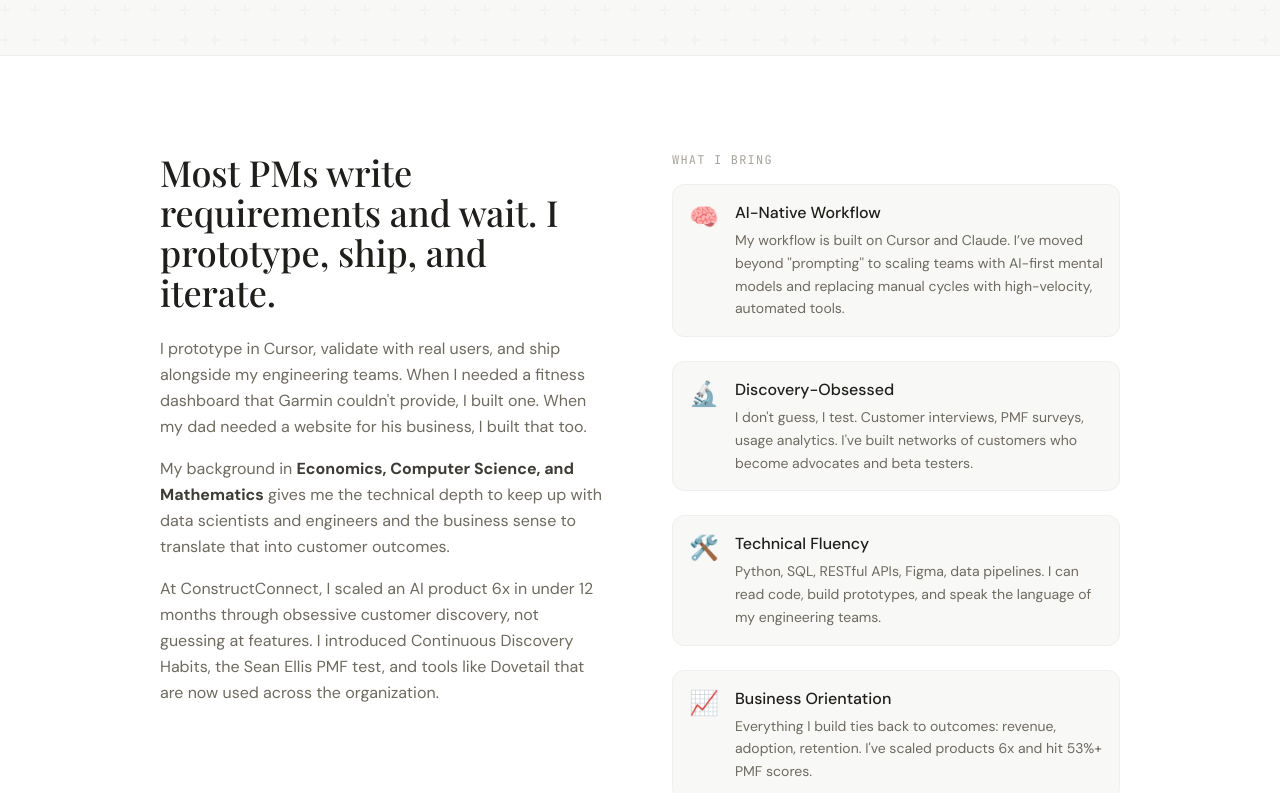
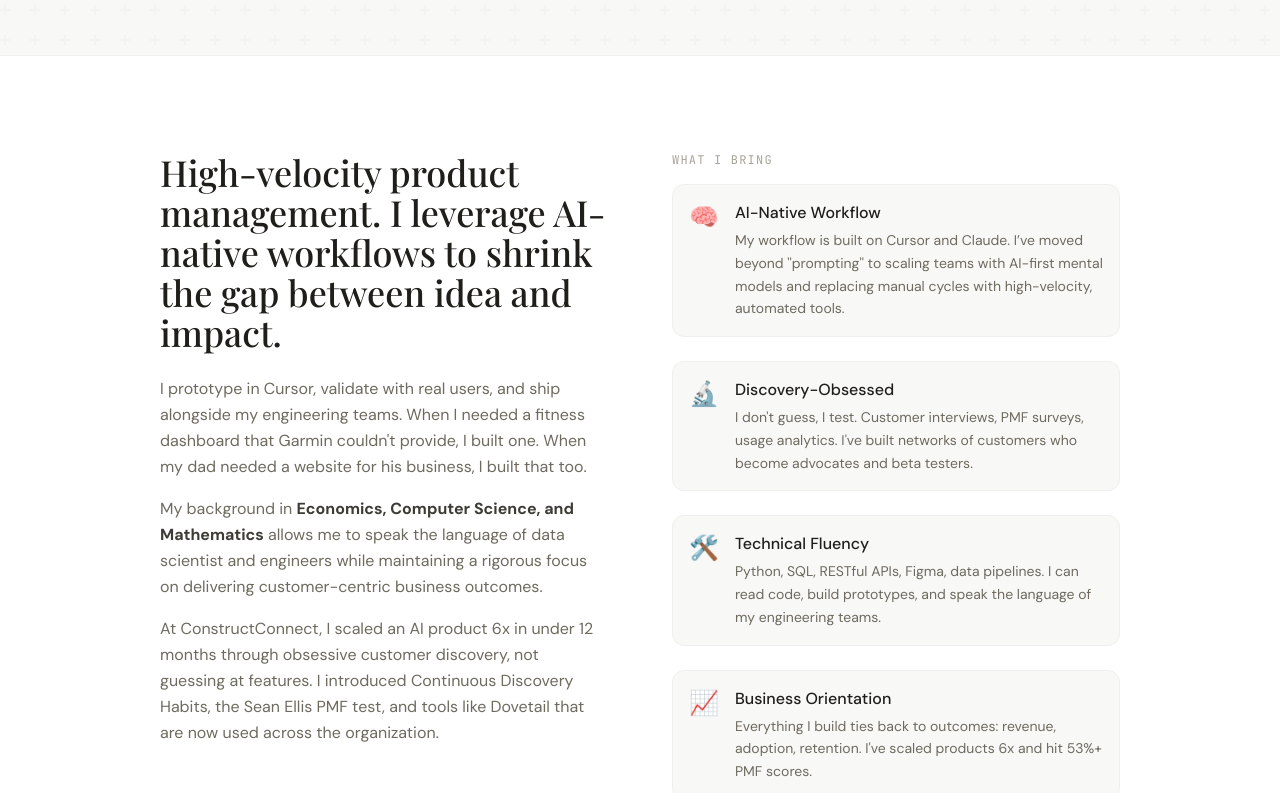
Before and after one commit to BlakeB-PM/ProductbyBlake, a React (Vite) app: page / in a window 1280 px wide. Shown: the part 745-1538 px from the top of the page. Built offline with nearby package versions, Linux system fonts and the light colour scheme; a web font is replaced by a local one.

Commit message:
copy changes

```diff
--- a/src/components/About.tsx
+++ b/src/components/About.tsx
@@ -6,7 +6,7 @@ export function About() {
           {/* Left column - text */}
           <div>
             <h2 className="font-serif text-3xl md:text-4xl font-medium text-ink-900 mb-6">
-              Most PMs write requirements and wait. I prototype, ship, and iterate.
+              High-velocity product management. I leverage AI-native workflows to shrink the gap between idea and impact.
             </h2>
 
             <div className="space-y-4 text-ink-600 leading-relaxed">
@@ -17,9 +17,9 @@ export function About() {
                 I built that too.
               </p>
               <p>
-                My background in <strong className="text-ink-800">Economics, Computer Science, and Mathematics</strong> gives me
-                the technical depth to keep up with data scientists and engineers
-                and the business sense to translate that into customer outcomes.
+                My background in <strong className="text-ink-800">Economics, Computer Science, and Mathematics</strong> allows me
+                to speak the language of data scientist and engineers while maintaining a rigorous focus on  delivering
+                customer-centric business outcomes.
               </p>
               <p>
                 At ConstructConnect, I scaled an AI product 6x in under 12 months through obsessive
```
